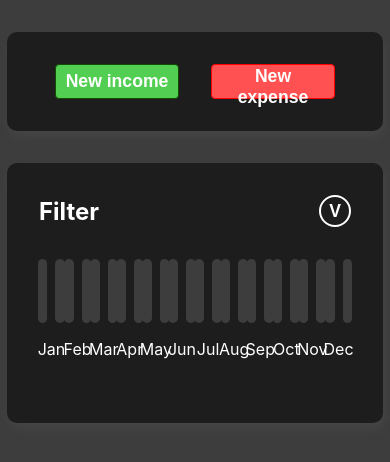
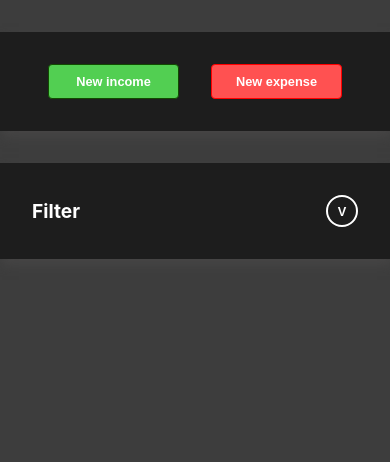
Before and after one commit to MadalinTurluianu/Budgeting-App, a React (Create React App) app: page / in a window 390 px wide. Shown: the top 462 px of the page. Built offline with nearby package versions, Linux system fonts and the light colour scheme.

Commit message:
graphic done, mobile media added

```diff
--- a/src/App.js
+++ b/src/App.js
@@ -34,6 +34,7 @@ function App() {
 
   const [filterActive, setFilterActive] = useState(false);
   const [filteredData, setFilteredData] = useState(formData);
+  const [filteredYear, setFilteredYear] = useState("none");
 
   function addFilter(filterOptions) {
     let currentData = formData;
@@ -77,6 +78,7 @@ function App() {
     }
 
     setFilteredData(currentData);
+    setFilteredYear(filterOptions.year)
   }
 
   function removeFilter() {
@@ -99,6 +101,8 @@ function App() {
     }
   }
 
+
+
   // -------------------------------------------------------------The returned page
   return (
     <Fragment>
@@ -116,10 +120,12 @@ function App() {
       {/* Chart */}
       <List
         data={filterActive === true ? filteredData : formData}
+        notFilteredData={formData}
         deleteItem={deleteItem}
         addFilter={addFilter}
         removeFilter={removeFilter}
         filterActive={filterActive}
+        filteredYear={filteredYear}
       />
     </Fragment>
   );
--- a/src/Components/List/Filter.module.css
+++ b/src/Components/List/Filter.module.css
@@ -82,3 +82,18 @@
 .filter .filter-container__inactive {
   display: none;
 }
+
+@media (max-width: 500px) {
+
+  .filter .title p {
+    font-size: 0.8rem;
+  }
+
+  .filter .title h2 {
+    font-size: 1.2rem;
+  }
+
+  .filter label {
+    font-size: 0.9rem;
+  }
+}
--- a/src/Components/List/Graphic.js
+++ b/src/Components/List/Graphic.js
@@ -3,22 +3,36 @@ import styles from "./Graphic.module.css";
 import GraphicItem from "./GraphicItem";
 
 function Graphic(props) {
-    return(
-        <div className={styles.graphic}>
-            <GraphicItem month={"Jan"}></GraphicItem>
-            <GraphicItem month={"Feb"}></GraphicItem>
-            <GraphicItem month={"Mar"}></GraphicItem>
-            <GraphicItem month={"Apr"}></GraphicItem>
-            <GraphicItem month={"May"}></GraphicItem>
-            <GraphicItem month={"Jun"}></GraphicItem>
-            <GraphicItem month={"Jul"}></GraphicItem>
-            <GraphicItem month={"Aug"}></GraphicItem>
-            <GraphicItem month={"Sep"}></GraphicItem>
-            <GraphicItem month={"Oct"}></GraphicItem>
-            <GraphicItem month={"Nov"}></GraphicItem>
-            <GraphicItem month={"Dec"}></GraphicItem>
-        </div>
-    )
+  const values = props.notFilteredData.map((object) => +object.amount);
+
+  let maxValue = Math.max(...values);
+
+  const months = [
+    "Jan",
+    "Feb",
+    "Mar",
+    "Apr",
+    "May",
+    "Jun",
+    "Jul",
+    "Aug",
+    "Sep",
+    "Oct",
+    "Nov",
+    "Dec",
+  ];
+
+  return (
+    <div className={styles.graphic}>
+      {months.map(month => <GraphicItem
+      month={month}
+      maxValue={maxValue}
+      notFilteredData={props.notFilteredData}
+      filteredYear={props.filteredYear}
+      key={month}
+      />)}
+    </div>
+  );
 }
 
 export default Graphic;
--- a/src/Components/List/GraphicItem.js
+++ b/src/Components/List/GraphicItem.js
@@ -2,14 +2,59 @@ import React from "react";
 import styles from "./GraphicItem.module.css";
 
 function GraphicItem(props) {
+
+  let maxValue = props.maxValue;
+
+  let incomeArray = props.notFilteredData
+    .filter(
+      (object) =>
+        object.date.toLocaleString("default", { month: "short" }) ===
+          props.month &&
+        object.type === "Income" &&
+        object.date.getFullYear().toString() === props.filteredYear
+    )
+    .map((object) => +object.amount);
+
+  let income = 0;
+
+  for (let n of incomeArray) {
+    income += n;
+  }
+
+  let expensesArray = props.notFilteredData
+    .filter(
+      (object) =>
+        object.date.toLocaleString("default", { month: "short" }) ===
+          props.month &&
+        object.type === "Expense" &&
+        object.date.getFullYear().toString() === props.filteredYear
+    )
+    .map((object) => +object.amount);
+
+  let expenses = 0;
+
+  for (let n of expensesArray) {
+    expenses += n;
+  }
+
+  let incomePercentage = (income / maxValue) * 100;
+
+  let expensesPercentage = (expenses / maxValue) * 100;
+
   return (
     <div className={styles["graphic-item"]}>
       <div className={styles["graphic-container"]}>
         <div className={styles.vessel + " " + styles.income}>
-          <div className={styles.content}></div>
+          <div
+            style={{ transform: `translateY(${100 - incomePercentage}%)` }}
+            className={styles.content}
+          ></div>
         </div>
         <div className={styles.vessel + " " + styles.expenses}>
-          <div className={styles.content}></div>
+          <div
+            style={{ transform: `translateY(${100 - expensesPercentage}%)` }}
+            className={styles.content}
+          ></div>
         </div>
       </div>
 
--- a/src/Components/List/GraphicItem.module.css
+++ b/src/Components/List/GraphicItem.module.css
@@ -3,6 +3,9 @@
     display: flex;
     flex-direction: column;
     align-items: center;
+    font-size: 0.7rem;
+    font-weight: bold;
+    margin: 0 clamp(0.2rem, 1vw, 0.4rem);
 }
 
 .graphic-container {
@@ -12,20 +15,20 @@
 .vessel {
     background-color: #3d3d3d;
     height: 4rem;
-    width: 0.6rem;
+    width: clamp(0.4rem, 1vw, 0.6rem);
     border-radius: 30px;
     overflow: hidden;
 }
 
 .income {
-    margin-right: 0.5rem;
+    margin-right: clamp(0.1rem, 0.8vw, 0.3rem);
 }
 
 .content {
     transform: translateY(100%);
     width: 100%;
     height: 100%;
-    transition: transform 0.3s;
+    transition: transform 0.6s;
 }
 
 .income .content {
--- a/src/Components/List/List.js
+++ b/src/Components/List/List.js
@@ -17,7 +17,11 @@ function List(props) {
         removeFilter={props.removeFilter}
       />
 
-      <Graphic/>
+      {props.filterActive && props.filteredYear !== "none" ?
+      <Graphic
+      notFilteredData={props.notFilteredData}
+      filteredYear={props.filteredYear}
+      /> : ""}
 
       {props.data.map((object) => (
         <ListItem
--- a/src/Components/List/ListItem.js
+++ b/src/Components/List/ListItem.js
@@ -18,8 +18,7 @@ function ListItem(props) {
         }
       >
         <div className={styles.date}>
-          <p>{props.date.getDate()}</p>
-          <p>{props.date.toLocaleString("default", { month: "long" })}</p>
+          <p>{props.date.getDate()} {props.date.toLocaleString("default", { month: "short" })}</p>
           <p>{props.date.getFullYear()}</p>
         </div>
         <p>{props.name}</p>
--- a/src/Components/List/ListItem.module.css
+++ b/src/Components/List/ListItem.module.css
@@ -32,7 +32,8 @@
 
 .container>p {
   margin: 0;
-  font-size: 1.5rem;
+  font-size: 1.2rem;
+  font-weight: bold;
 }
 
 .date{
@@ -46,6 +47,8 @@
   color: white;
   padding: 0.5rem;
   margin-right: 1rem;
+  font-size: 0.8rem;
+  font-weight: bold;
   width: 4rem;
 }
 
@@ -67,3 +70,24 @@
 .delete-btn img{
   width: 100%;
 }
+
+@media (max-width: 500px) {
+
+  .container {
+    padding: 0.2rem 0.6rem 0.2rem 0.1rem;
+  }
+
+  .container>p {
+    font-size: 0.8rem;
+  }
+
+  .date {
+    font-size: 0.6rem;
+    width: 3.3rem;
+  }
+
+  .delete-btn{
+    width: 1.6rem;
+    height: 1.6rem;
+  }
+}
--- a/src/Components/UI/Card.module.css
+++ b/src/Components/UI/Card.module.css
@@ -6,3 +6,12 @@
     padding: 2rem;
     box-shadow: 2px 6px 10px #464545;
 }
+
+@media (max-width: 500px) {
+
+    .card {
+        border-radius: 0;
+        width: 100vw;
+        padding: 2rem;
+    }
+}
--- a/src/index.css
+++ b/src/index.css
@@ -1,3 +1,7 @@
+* {
+  box-sizing: border-box;
+}
+
 body {
   color: white;
   background-color: #3d3d3d;
@@ -29,3 +33,10 @@ button {
 button:hover {
   cursor: pointer;
 }
+
+@media (max-width: 500px) {
+
+  button {
+    font-size: 0.8rem;
+  }
+}
```
